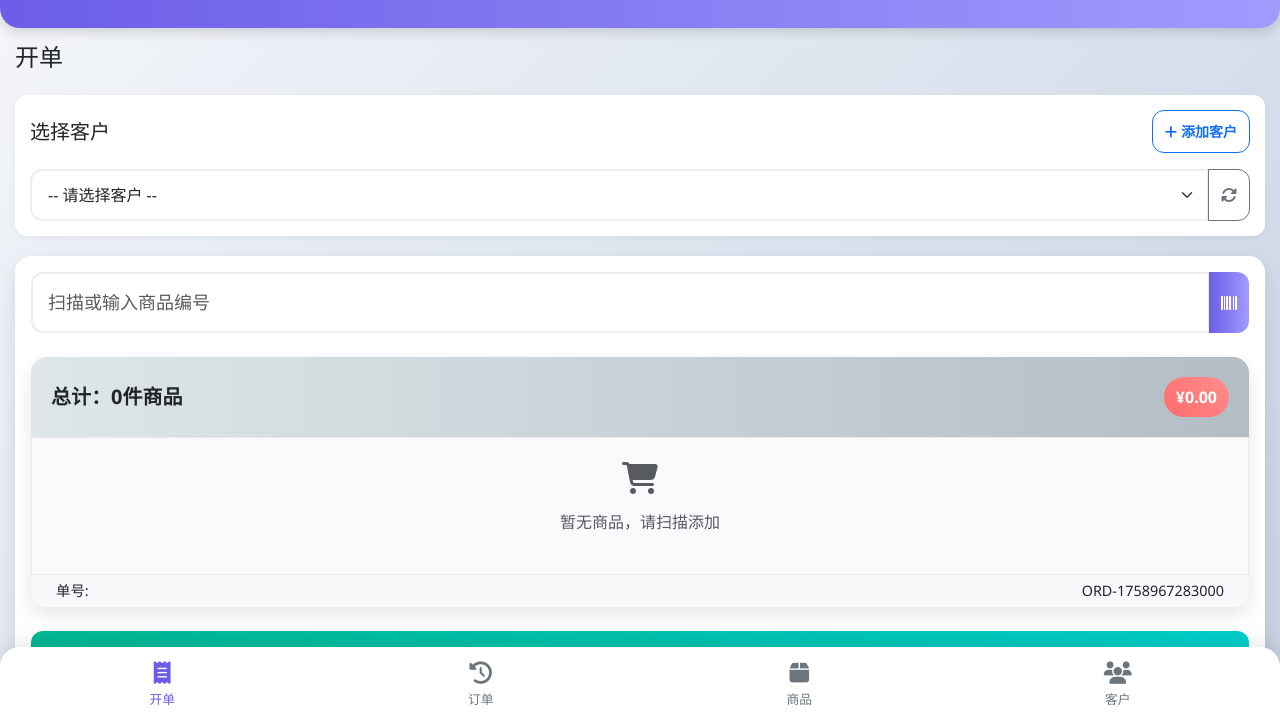
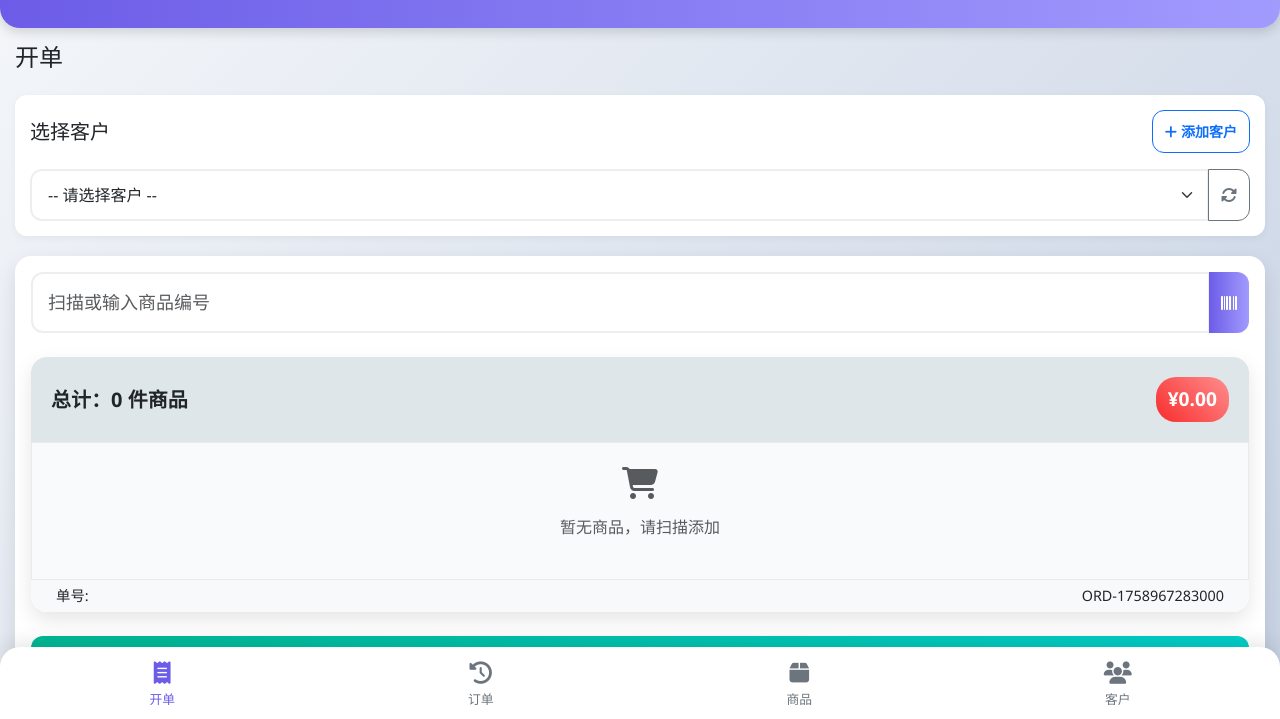
Before and after one commit to LIPINGFFAN/onionorange, a plain HTML site: page index.html in a window 1280 px wide. Shown: the part 76-795 px from the top of the page. Drawn offline with nearby package versions, Linux system fonts and the light colour scheme.

Commit message:
Add files via upload

```diff
--- a/index.html
+++ b/index.html
@@ -452,21 +452,23 @@
         }
 
         .tag-currentorder-price {
-            background: linear-gradient(45deg, #ff6b6b, #ff8e8e);
+            background: linear-gradient(45deg, #f82c2c, #ff8e8e);
             color: white;
             padding: 8px 12px;
-            border-radius: 20px;
+            border-radius: 15px;
+            font-size: 1.2rem;
         }
 
         .tag-currentorder-price2 {
-            background: linear-gradient(45deg, #ff9f43, #ffbe7b);
+/*            background: linear-gradient(45deg, #ff9f43, #ffbe7b);
             color: white;
             padding: 8px 12px;
-            border-radius: 20px;
+            border-radius: 20px;*/
+            font-size:1.5rem;
         }
 
         .order-summary2 {
-            background: linear-gradient(to right, #dfe6e9, #b2bec3);
+            background: linear-gradient(to right, #dfe6e9, #dfe6e9);
             padding: 20px;
             border-radius: 16px 16px 0 0;
             font-weight: 700 !important;
@@ -1441,7 +1443,7 @@
                     </div>
                 `;
                 document.getElementById('order-total').textContent = '¥0.00';
-                document.getElementById('order-num').textContent = '总计：0件商品';
+                document.getElementById('order-num').textContent = '总计：0 件商品';
                 return;
             }
 
@@ -1455,7 +1457,7 @@
 
                 itemElement.innerHTML = `
                 <div>
-                    <h6 class="mb-0 list-overtext-currentorder" style="font-weight: 700 !important;max-width:${window.innerWidth - 282}px;">${item.name}</h6>
+                    <h6 class="mb-0 list-overtext-currentorder" style="font-size: ${index==currentOrder.items.length - 1?1.2:1}rem;font-weight: 700 !important;max-width:${window.innerWidth - 282}px;">${item.name}</h6>
                     <small class="text-muted">编号: ${item.code}（${item.style}）</small>
                 </div>
                 <div class="d-flex align-items-center">
@@ -1476,7 +1478,7 @@
 
             // 计算并显示总商品数量
             currentOrder.num = currentOrder.items.length;
-            document.getElementById('order-num').textContent = `总计：${currentOrder.num}件商品`;
+            document.getElementById('order-num').textContent = `总计：${currentOrder.num} 件商品`;
 
             // 添加删除单个商品事件
             document.querySelectorAll('.remove-item').forEach(btn => {
```
